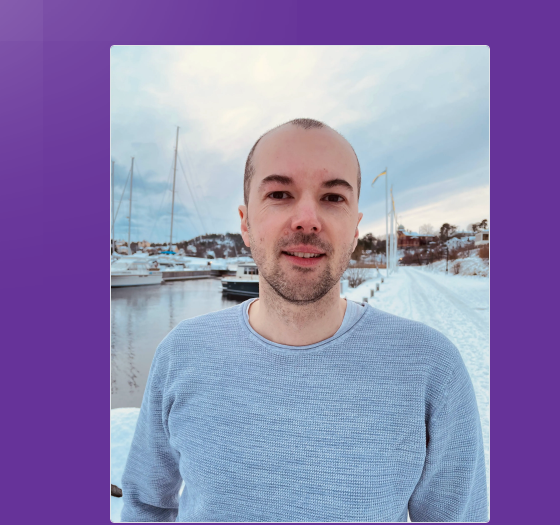
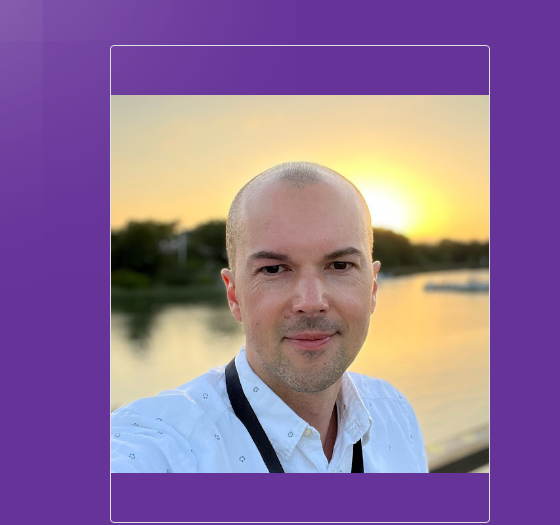
Before and after one commit to ysoftwareab/ysoftwareab.github.io, a website: page index.html in a window 1280 px wide. Shown: the part 214-739 px from the top of the page, 720-1280 px from the left. Drawn offline with nearby package versions, Linux system fonts and the light colour scheme; a web font is replaced by a local one.

Commit message:
Replace image assets with andrei2.jpeg

```diff
--- a/index.html
+++ b/index.html
@@ -139,8 +139,8 @@
 
       <div class="col-8 offset-2 d-xl-block col-xl-4 offset-xl-1 p-0 border rounded"
         style="overflow:hidden; position:relative">
-        <img src="assets/andrei.webp" loading="lazy" class="d-none d-xl-block" style="width:100%;position:absolute;top:50%;transform:translatey(-50%)">
-        <img src="assets/andrei.webp" loading="lazy" class="d-block d-xl-none" style="width:101%">
+        <img src="assets/andrei2.jpeg" loading="lazy" class="d-none d-xl-block" style="width:100%;position:absolute;top:50%;transform:translatey(-50%)">
+        <img src="assets/andrei2.jpeg" loading="lazy" class="d-block d-xl-none" style="width:101%">
       </div>
     </div>
   </section>
```
